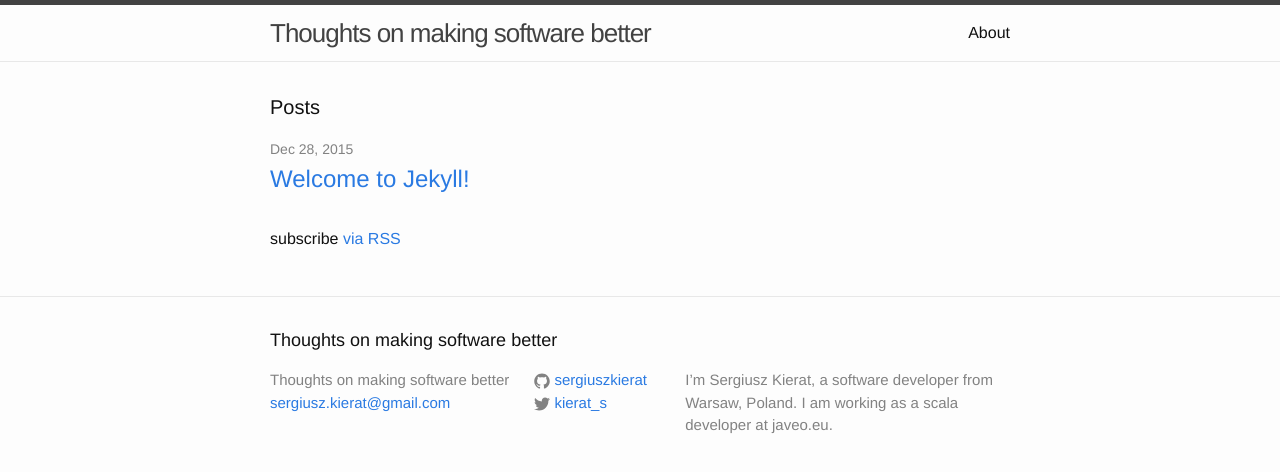
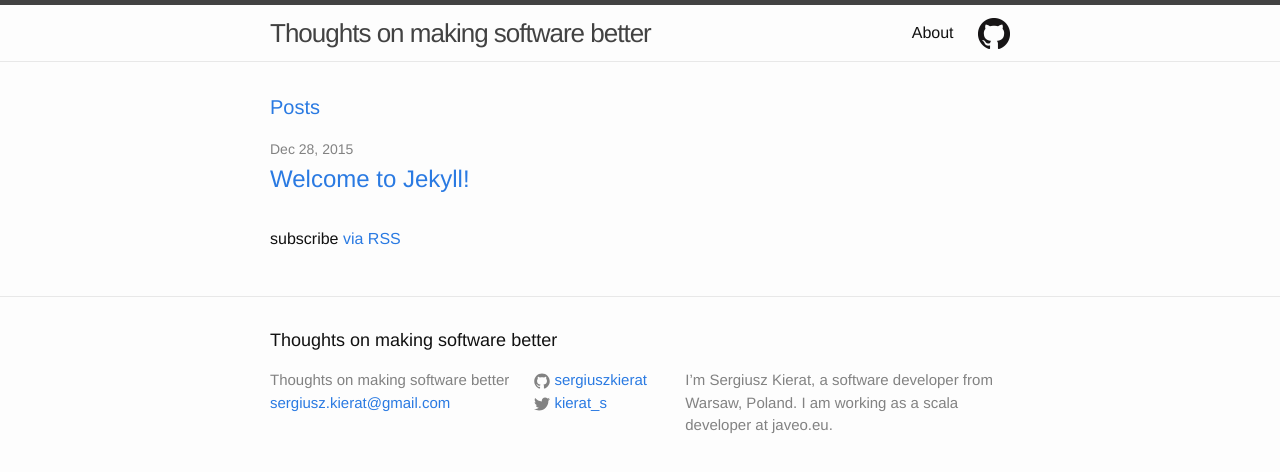
Before and after one commit to sergiuszkierat/sergiuszkierat.github.io, a Jekyll site: the page built from index.html, in a window 1280 px wide. Shown: the top 472 px of the page. Built offline with Jekyll 4.4.1, drawn with Linux system fonts in a browser that asks for light colours.

Commit message:
Add link to Github

```diff
--- a/_includes/header.html
+++ b/_includes/header.html
@@ -19,7 +19,8 @@
           <a class="page-link" href="{{ my_page.url | prepend: site.baseurl }}">{{ my_page.title }}</a>
           {% endif %}
         {% endfor %}
-      </div>
+	       <a class="page-link" href="https://github.com/sergiuszkierat/sergiuszkierat.github.io"><img src="images/GitHub-Mark-32px.png" alt="Github"</a>
+     </div>
     </nav>
 
   </div>
```
Also changed, not shown: images/GitHub-Mark-32px.png (added).
